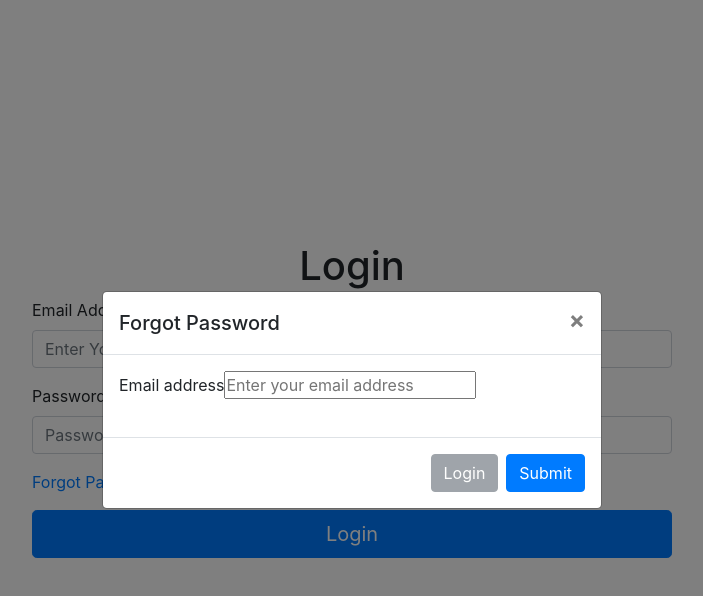
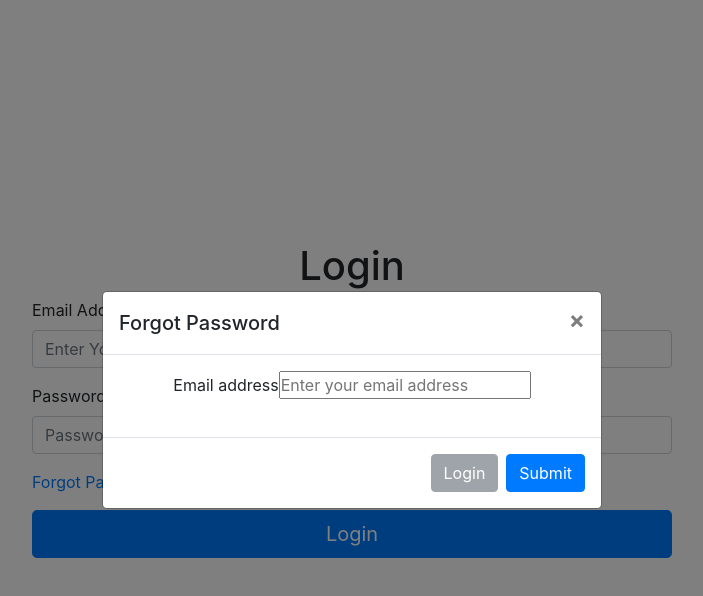
Before and after one commit to Sumit123bahgel/IMA-Frontend, a React (Create React App) app: page / in a window 1280 px wide. Both pictures are taken after a click on the element "Forgot Password?". Shown: the top 596 px of the page, without its empty margins (288-991 px from the left). Built offline with nearby package versions, Linux system fonts and the light colour scheme.

Commit message:
Removed some errors

```diff
--- a/src/Pages/Signup/forgotpwd.js
+++ b/src/Pages/Signup/forgotpwd.js
@@ -33,7 +33,7 @@ const Forgotpwd = () => {
           </div>
           <div className="modal-body">
 
-            <div classNameName="form-group text-center">
+            <div className="form-group text-center">
 
               <Label for='email'  classNameName="col-form-label col-form-label-lg text-center text-capitalize mb-2 h2" content= "Email address"/>
 
```
